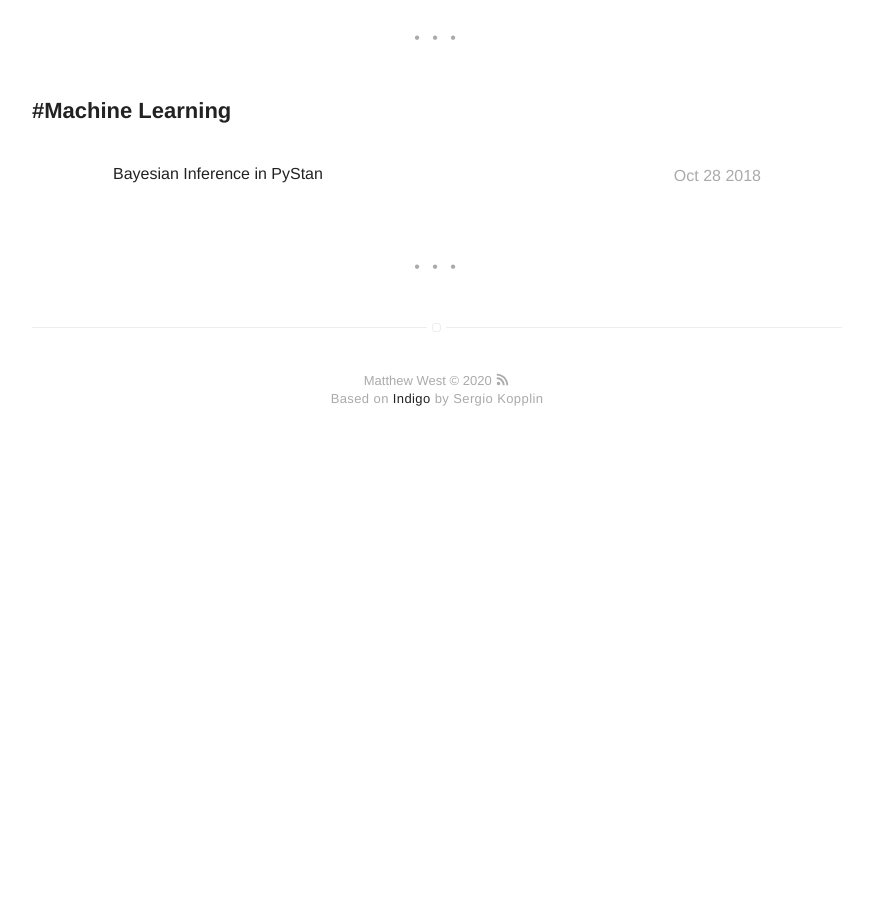
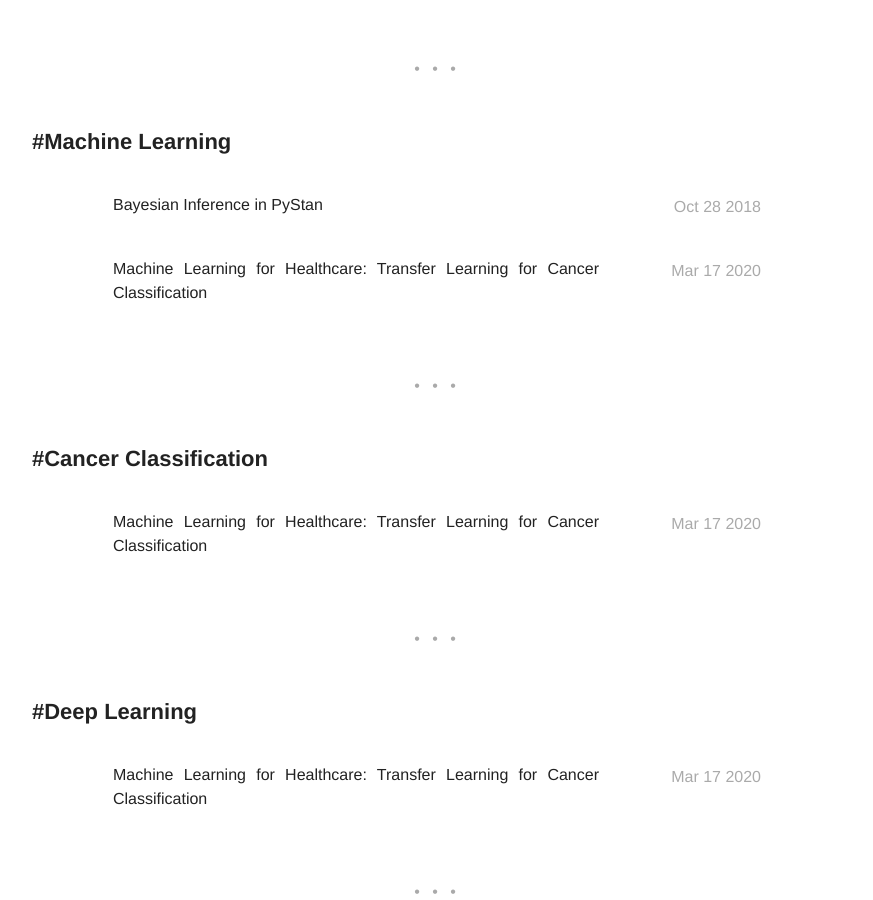
Before and after one commit to mwestt/mwestt.github.io, a Jekyll site: the page built from tags.html, in a window 1280 px wide and 900 px high, scrolled down 1042 px. Shown: the whole window, without its empty margins (203-1076 px from the left). Built offline with Jekyll 4.4.1, drawn with Linux system fonts in a browser that asks for light colours; before the commit the page ends 1512 px from its top, so only the background shows below that; part of the change alters nothing that is shown; some of the changed text lies outside the part shown.

Commit message:
add transfer learning for breast cancer project

```diff
--- a/_config.yml
+++ b/_config.yml
@@ -71,7 +71,7 @@ width: large
 # paginate_path: "blog/:num/"
 
 # if you don't need projects, comment the *projects* configs below
-projects: false
+projects: true
 
 # if you don't need "about" or "blog", comment them out below
 about: true
--- /dev/null
+++ b/_posts/2020-03-17-Machine-Learning-for-Healthcare-Project.markdown
@@ -0,0 +1,36 @@
+---
+title: "Machine Learning for Healthcare: Transfer Learning for Cancer Classification"
+layout: post
+date: 2020-03-17 18:32
+image: /assets/images/MIT_logo.svg
+headerImage: True
+projects: true
+tag:
+- Cancer Classification
+- Deep Learning
+- Machine Learning
+star: true
+category: project
+author: Matthew West
+description: Research Project for MIT 6.862
+mathjax: True
+---
+
+This is the project page for my research project undertaken for the course MIT 6.862, [Applied Machine Learning.](http://student.mit.edu/catalog/m6c.html#6.862)
+
+In this project, I decided to investigate the application of deep learning to breast cancer images, showing that transfer learning improved cancer classification on a small dataset, using ImageNet weights.
+
+This dataset was the corresponding raw image data to the [Wisconsin Breast Cancer dataset](https://archive.ics.uci.edu/ml/datasets/Breast+Cancer+Wisconsin+(Diagnostic)), which was generously made available by [Professor Nick Street](https://tippie.uiowa.edu/people/nick-street) at the University of Iowa.
+
+As this dataset is very small, this improvement in classification performance demonstrates that ImageNet weights and architectures can provide useful features for classification problems on data that differ significantly from ImageNet data. Despite working well for such a small dataset, this does not appear to be the case for medical imaging in general, and it is evident that transfer learning applications in medical imaging would benefit greatly from having their own benchmark dataset. This idea and several others are explored in detail by [Maithra Raghu](https://twitter.com/maithra_raghu?ref_src=twsrc%5Egoogle%7Ctwcamp%5Eserp%7Ctwgr%5Eauthor) et al. in [this conference paper](https://arxiv.org/abs/1902.07208) from NeurIPS 2019.
+
+The PDF of the report is embedded below, or access the [version on google drive](https://drive.google.com/open?id=1dxnx8sTwUeU7kLTjMS-kvfIhBtRyebS6) directly. Here is a [link to the GitHub repository](https://github.com/mwestt/MIT-6.862) for associated files relevant to the project.
+
+
+---
+
+<center>
+<embed src="https://drive.google.com/file/d/1dxnx8sTwUeU7kLTjMS-kvfIhBtRyebS6/preview" width="500" height="375">
+</center>
+
+---
```
Also changed, not shown: assets/images/MIT_logo.svg (added).
